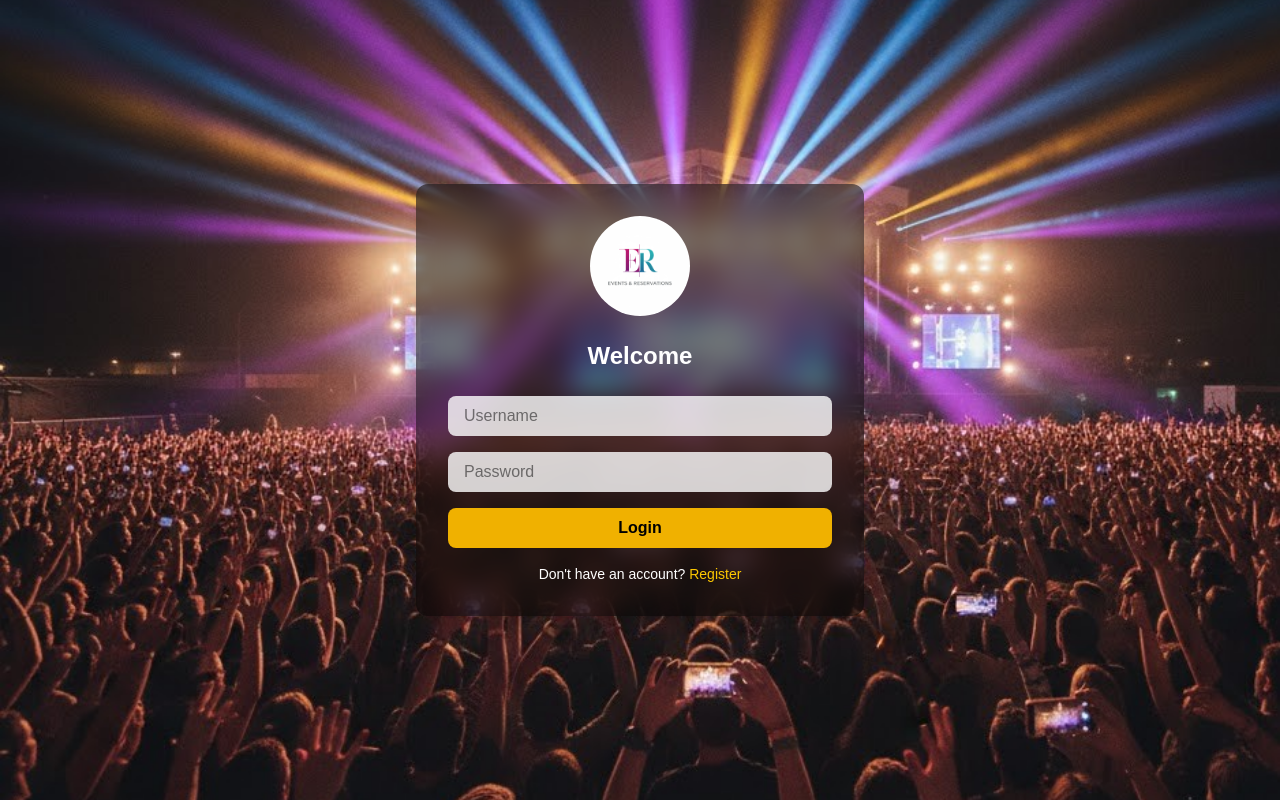
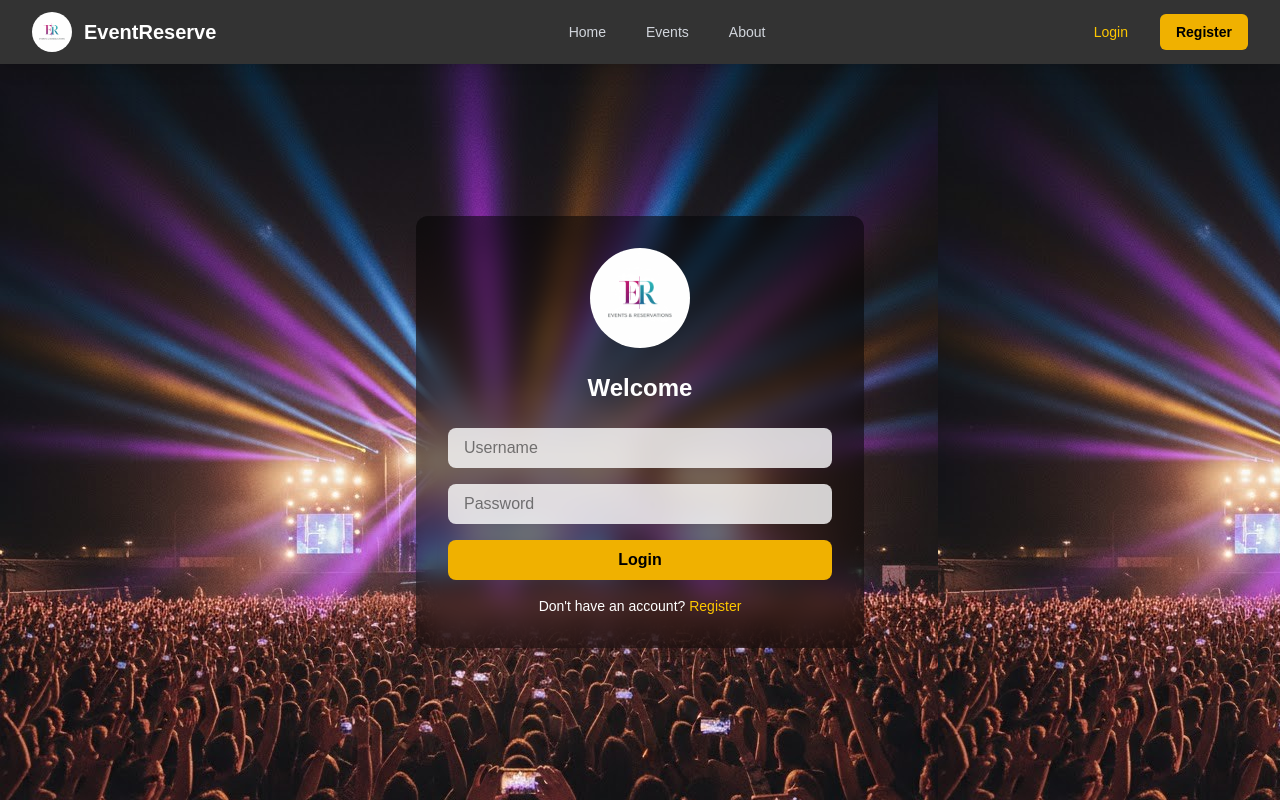
Before and after one commit to fouadlamrini/evenements-reservations, a Next.js app in the folder web/: page /login in a window 1280 px wide. Built offline with nearby package versions, Linux system fonts and the light colour scheme.

Commit message:
ajouter navbar

```diff
--- a/web/app/login/page.tsx
+++ b/web/app/login/page.tsx
@@ -6,6 +6,7 @@ import { useRouter } from "next/navigation";
 import Image from "next/image";
 import FormInput from "@/components/FormInput";
 import Link from "next/link";
+import Header from "@/components/Header";
 
 export default function LoginPage() {
   const [form, setForm] = useState({ email: "", password: "" });
@@ -32,10 +33,9 @@ export default function LoginPage() {
   };
 
   return (
-    <div
-      className="min-h-screen flex items-center justify-center bg-cover bg-center"
-      style={{ backgroundImage: "url('/assets/background.jpg')" }}
-    >
+    <div className="min-h-screen bg-cover bg-center">
+      <Header />
+      <div className="flex items-center justify-center min-h-[calc(100vh-4rem)]" style={{ backgroundImage: "url('/assets/background.jpg')" }}>
         <div className="bg-black/50 p-8 rounded-xl shadow-lg w-full max-w-md backdrop-blur-md">
           <div className="flex justify-center mb-6">
             <Image
@@ -82,5 +82,6 @@ export default function LoginPage() {
           </p>
         </div>
       </div>
+    </div>
   );
 }
--- a/web/app/register/page.tsx
+++ b/web/app/register/page.tsx
@@ -5,6 +5,7 @@ import { AuthService } from "@/services/auth.service";
 import Image from "next/image";
 import FormInput from "@/components/FormInput";
 import Link from "next/link";
+import Header from "@/components/Header";
 
 export default function RegisterPage() {
   const [form, setForm] = useState({ name: "", email: "", password: "" });
@@ -29,10 +30,9 @@ export default function RegisterPage() {
   };
 
   return (
-    <div
-      className="min-h-screen flex items-center justify-center bg-cover bg-center"
-      style={{ backgroundImage: "url('/assets/background.jpg')" }}
-    >
+    <div className="min-h-screen bg-cover bg-center">
+      <Header />
+      <div className="flex items-center justify-center min-h-[calc(100vh-4rem)]" style={{ backgroundImage: "url('/assets/background.jpg')" }}>
         <div className="bg-black/50 p-8 rounded-xl shadow-lg w-full max-w-md backdrop-blur-md">
           <div className="flex justify-center mb-6">
             <Image
@@ -86,5 +86,6 @@ export default function RegisterPage() {
           </p>
         </div>
       </div>
+    </div>
   );
 }
--- a/web/components/Header.tsx
+++ b/web/components/Header.tsx
@@ -0,0 +1,66 @@
+"use client";
+
+import Link from "next/link";
+import Image from "next/image";
+
+export default function Header() {
+  return (
+    <nav className="bg-black/80 backdrop-blur-md shadow-lg">
+      <div className="max-w-7xl mx-auto px-4 sm:px-6 lg:px-8">
+        <div className="flex items-center justify-between h-16">
+          <div className="flex items-center">
+            <Link href="/" className="flex items-center space-x-3">
+              <Image
+                src="/assets/logo.jpg"
+                alt="Logo"
+                width={40}
+                height={40}
+                className="rounded-full"
+              />
+              <span className="text-white font-bold text-xl">EventReserve</span>
+            </Link>
+          </div>
+
+          <div className="hidden md:block">
+            <div className="ml-10 flex items-baseline space-x-4">
+              <Link
+                href="/"
+                className="text-gray-300 hover:text-white px-3 py-2 rounded-md text-sm font-medium transition-colors"
+              >
+                Home
+              </Link>
+              <Link
+                href="/events"
+                className="text-gray-300 hover:text-white px-3 py-2 rounded-md text-sm font-medium transition-colors"
+              >
+                Events
+              </Link>
+              <Link
+                href="/about"
+                className="text-gray-300 hover:text-white px-3 py-2 rounded-md text-sm font-medium transition-colors"
+              >
+                About
+              </Link>
+
+            </div>
+          </div>
+
+          <div className="flex items-center space-x-4">
+            <Link
+              href="/login"
+              className="text-yellow-400 hover:text-yellow-300 px-4 py-2 rounded-md text-sm font-medium transition-colors"
+            >
+              Login
+            </Link>
+            <Link
+              href="/register"
+              className="bg-yellow-500 hover:bg-yellow-600 text-black px-4 py-2 rounded-md text-sm font-bold transition-colors"
+            >
+              Register
+            </Link>
+          </div>
+        </div>
+      </div>
+    </nav>
+  );
+}
```
Also changed, not shown: web/components/Footer.tsx (deleted). Lines whose indentation alone changed are shown as unchanged.
